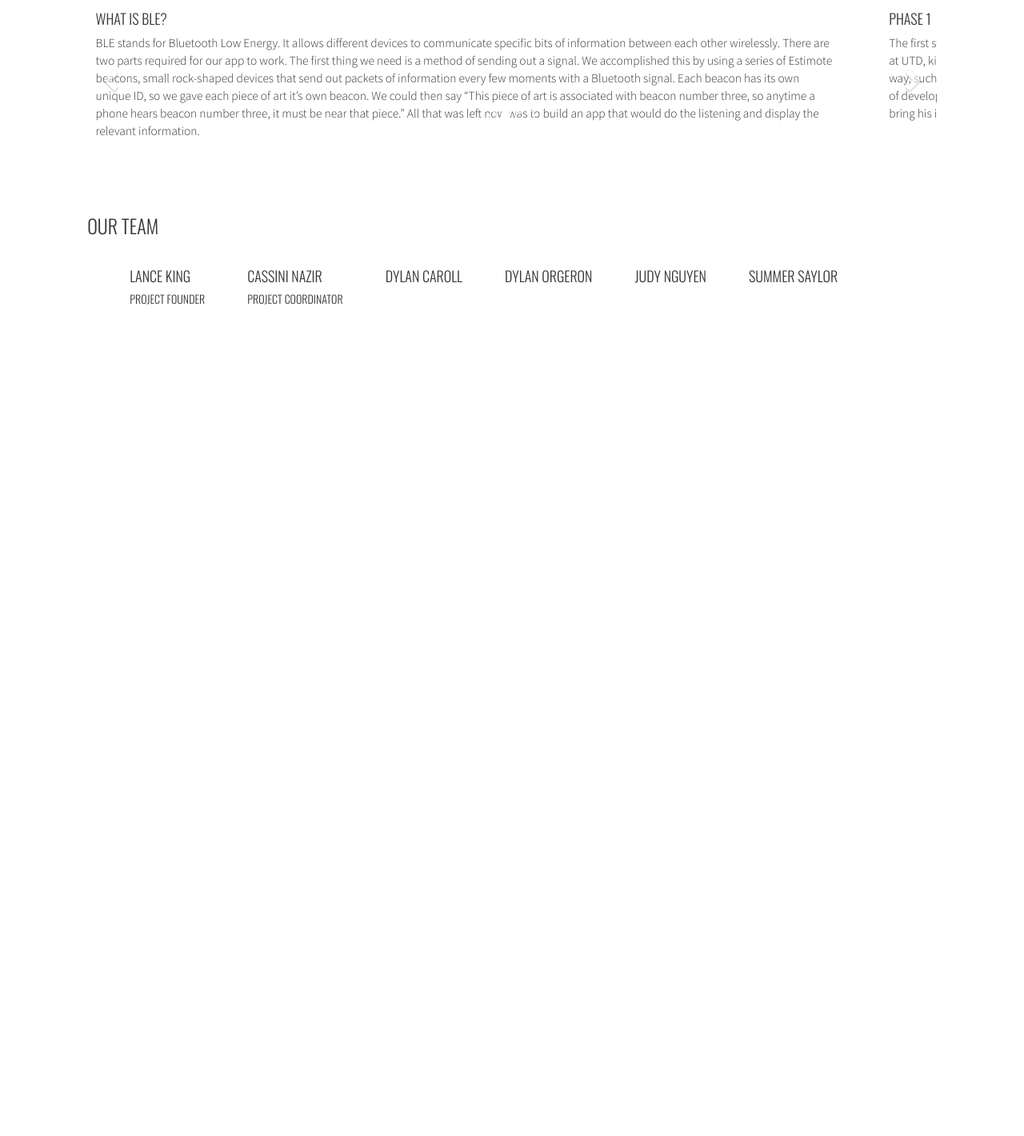
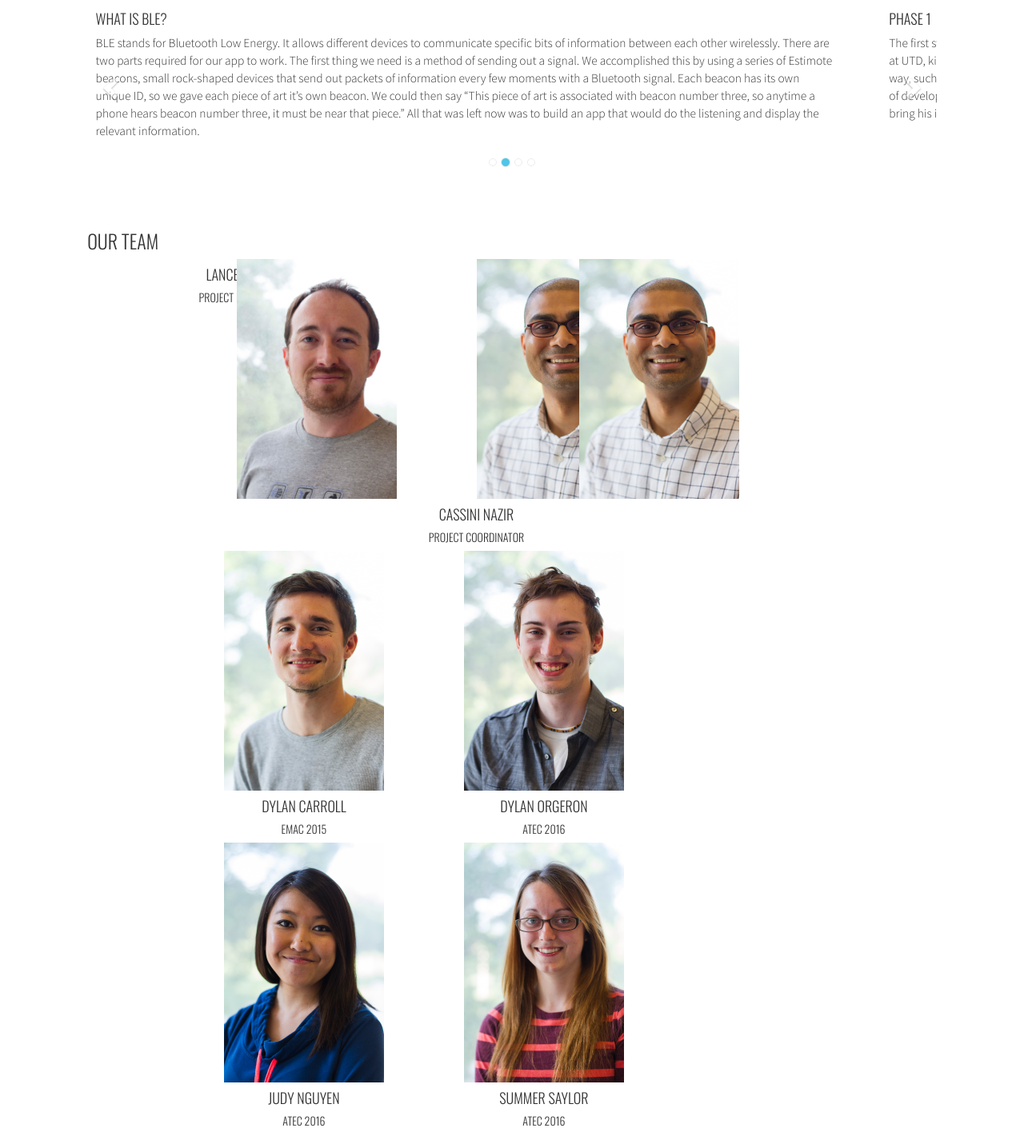
Before and after one commit to davidowproject/website, a plain HTML site: page index.html in a window 1280 px wide. Shown: the part 288-1709 px from the top of the page at 80% size. Before the commit the page ends 800 px from the top, so only its background shows below. Drawn offline with nearby package versions, Linux system fonts and the light colour scheme.

Commit message:
added images, not done yet

```diff
--- a/css/styles.css
+++ b/css/styles.css
@@ -54,11 +54,20 @@ h1, h2, h3, h4, h5, h6{
 	padding-top:5%;
 }
 
+div.imgFloat{
+	width:300px;
+}
 .imgFloat{
+	text-align:center;
 	float:left;
 	padding-left:5%;
 }
-
+.headshots{
+	width:200px;
+}
+.clip-ellipse{
+  clip: rect(0px,60px,200px,0px);
+}
 div.active{
 	padding-left:5em;
 	padding-right:5em;
@@ -67,10 +76,24 @@ div.active{
 .carousel-control.left, .carousel-control.right{
 	background-image:none;
 }
-
+.carousel-indicators{
+	bottom:-20px;
+}
+.carousel-indicators li{
+	border:1px solid #ebebeb;
+}
+	.carousel-indicators .active{
+	background-color:#4fc5e7;
+	}
 .carousel-control{
 	width:5%;
 }
+.carousel-inner{
+	height:200px;
+}
+
+
+
 
 /*size of personal links*/
 img.personalLinks{
@@ -97,6 +120,7 @@ img.personalLinks{
 /*position pic so links can sit on top of them*/
 .picHover{
   position:absolute;
+  width:200px;
   }
 
 	/*make links show on hover*/
@@ -104,8 +128,3 @@ img.personalLinks{
   		visibility:visible;
 
 	}
-
-/*twitter icon at bottom in footer*/
-.social-links ul a:before{
-		background:#4fc5e7;
-	  }
--- a/index.html
+++ b/index.html
@@ -109,40 +109,73 @@ Once the team learned a little bit about how other people were using this type o
   	<div class="col-md-10">
     	<h3>Our Team</h3>
 
-        <div class="imgFloat">
-          <img src="">
+		<div class="row"
+        	<div class="col-md-1"></div>
+        	<div class="col-md-10">
+                <div class="imgFloat img-container">
+                  <img src="img/lking.jpg" class="headshots picHover">
                   <h4>Lance King</h4>
                   <h5>Project Founder</h5>
                 </div>
 
-        <div class="imgFloat">
-          <img src="">
+                <div class="imgFloat img-container">
+                  <img src="img/cnazir.jpg" class="headshots picHover">
+                  	<div class="hoverLinks">
+                        <a href="http://cassininazir.com/" target="_blank"><img src="http://davidow.atec.io/wp-content/uploads/2015/09/website.png" alt="Cassinis Website" class="personalLinks"></a>
+                        <a href="https://twitter.com/cassininazir" target="_blank"><img src="http://davidow.atec.io/wp-content/uploads/2015/09/twitter-bird.png" alt="Cassini on Twitter" class="personalLinks"></a>
+                        <a href="https://www.linkedin.com/in/cassininazir" target="_blank"><img src="http://davidow.atec.io/wp-content/uploads/2015/09/linked-in.png" alt="Cassini on LinkedIn" class="personalLinks"></a>
+                  	</div>
                   <h4>Cassini Nazir</h4>
                   <h5>Project Coordinator</h5>
                 </div>
 
+
+
+                <div class="img-container right imageOverlay">
+                    <img src="img/cnazir.jpg" alt="Cassini Nazir" class="picHover" id="cassiniNazir"/>
+
+                    <div class="hoverLinks">
+                    <a href="http://cassininazir.com/" target="_blank"><img src="http://davidow.atec.io/wp-content/uploads/2015/09/website.png" alt="Cassinis Website" class="personalLinks"></a>
+                    <a href="https://twitter.com/cassininazir" target="_blank"><img src="http://davidow.atec.io/wp-content/uploads/2015/09/twitter-bird.png" alt="Cassini on Twitter" class="personalLinks"></a>
+                    <a href="https://www.linkedin.com/in/cassininazir" target="_blank"><img src="http://davidow.atec.io/wp-content/uploads/2015/09/linked-in.png" alt="Cassini on LinkedIn" class="personalLinks"></a>
+					</div>
+				</div>
+
+
+
+
+        	</div>
+            <div class="col-md-1"></div>
+    	</div>
+
+        <div class="row">
+        	<div class="col-md-2"></div>
+        	<div class="col-md-8">
                 <div class="imgFloat">
-          <img src="">
-          <h4>Dylan Caroll</h4>
-          <h5></h5>
+                  <img src="img/dcarroll.jpg" class="headshots clip-ellipse">
+                  <h4>Dylan Carroll</h4>
+                  <h5>EMAC 2015</h5>
                 </div>
 
                 <div class="imgFloat">
-          <img src="">
+                  <img src="img/dorgeron.jpg" class="headshots clip-ellipse">
                   <h4>Dylan Orgeron</h4>
-          <h5></h5>
+                  <h5>ATEC 2016</h5>
                 </div>
 
                 <div class="imgFloat">
-          <img src="">
+                  <img src="img/jnguyen.jpg" class="headshots clip-ellipse">
                   <h4>Judy Nguyen</h4>
-          <h5></h5>
+                  <h5>ATEC 2016</h5>
                 </div>
 
                 <div class="imgFloat">
-          <img src="">
+                  <img src="img/ssaylor.jpg" class="headshots clip-ellipse">
                   <h4>Summer Saylor</h4>
-          <h5></h5>
+                  <h5>ATEC 2016</h5>
+                </div>
+        	</div>
+            <div class="col-md-2"></div>
 		</div>
 
     </div>
```
Also changed, not shown: img/cnazir.jpg (added), img/dcarroll.jpg (added), img/dorgeron.jpg (added), img/jnguyen.jpg (added), img/lking.jpg (added), img/ssaylor.jpg (added). Lines whose indentation alone changed are shown as unchanged.
